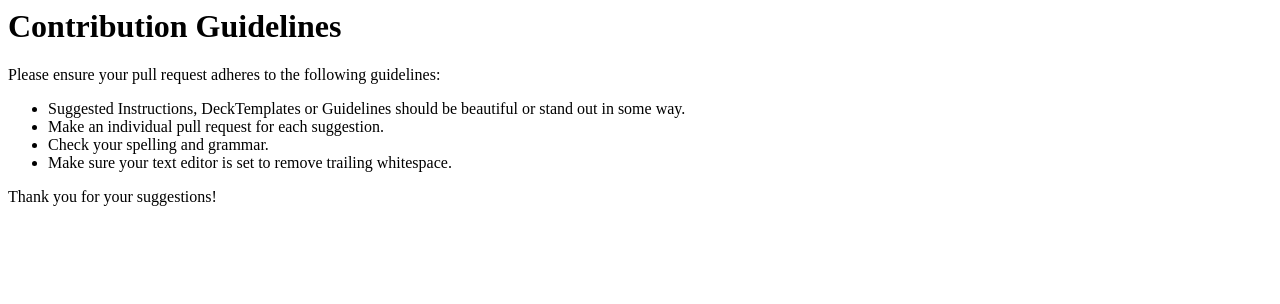
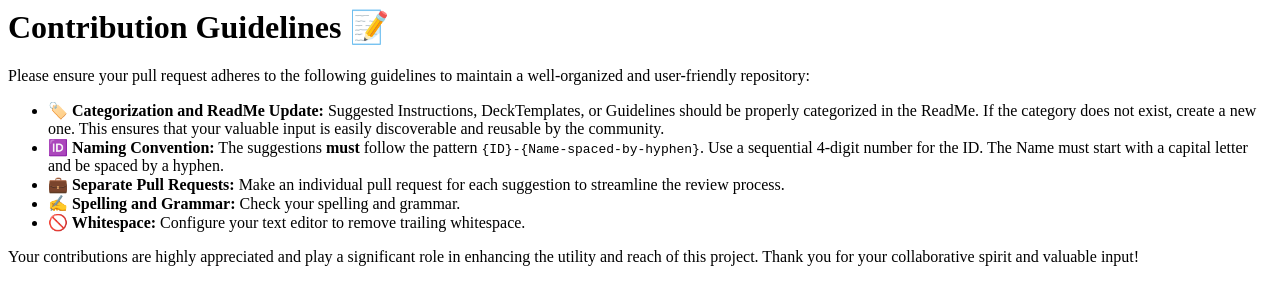
Before and after one commit to gustavostz/kindle-flashcards, an Eleventy site: page CONTRIBUTING.md in a window 1280 px wide. Built offline with nearby package versions, Linux system fonts and the light colour scheme; Eleventy itself is replaced by a stand-in of ours; files that its build step writes are made by us from their sources.

Commit message:
Updated Contribution Guidelines

```diff
--- a/CONTRIBUTING.md
+++ b/CONTRIBUTING.md
@@ -1,10 +1,11 @@
-# Contribution Guidelines
+# Contribution Guidelines 📝
 
-Please ensure your pull request adheres to the following guidelines:
+Please ensure your pull request adheres to the following guidelines to maintain a well-organized and user-friendly repository:
 
-- Suggested Instructions, DeckTemplates or Guidelines should be beautiful or stand out in some way.
-- Make an individual pull request for each suggestion.
-- Check your spelling and grammar.
-- Make sure your text editor is set to remove trailing whitespace.
+- **🏷️ Categorization and ReadMe Update:** Suggested Instructions, DeckTemplates, or Guidelines should be properly categorized in the ReadMe. If the category does not exist, create a new one. This ensures that your valuable input is easily discoverable and reusable by the community.
+- **🆔 Naming Convention:** The suggestions **must** follow the pattern `{ID}-{Name-spaced-by-hyphen}`. Use a sequential 4-digit number for the ID. The Name must start with a capital letter and be spaced by a hyphen.
+- **💼 Separate Pull Requests:** Make an individual pull request for each suggestion to streamline the review process.
+- **✍️ Spelling and Grammar:** Check your spelling and grammar.
+- **🚫 Whitespace:** Configure your text editor to remove trailing whitespace.
 
-Thank you for your suggestions!
+Your contributions are highly appreciated and play a significant role in enhancing the utility and reach of this project. Thank you for your collaborative spirit and valuable input!
```
